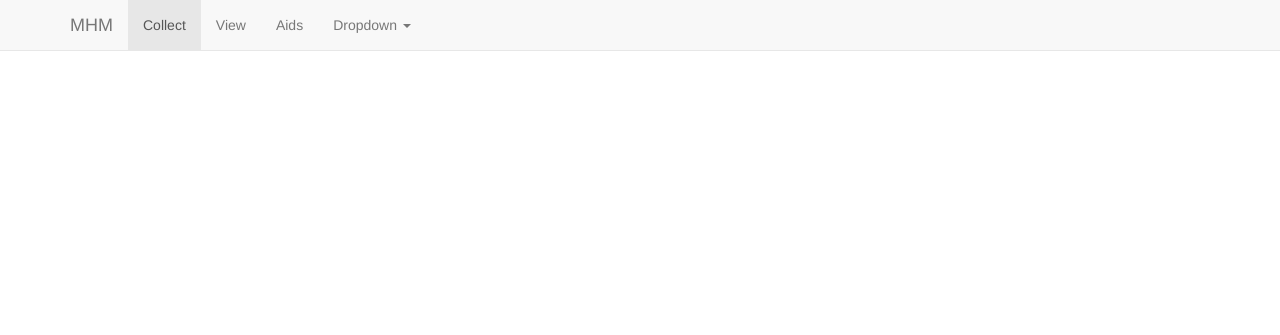
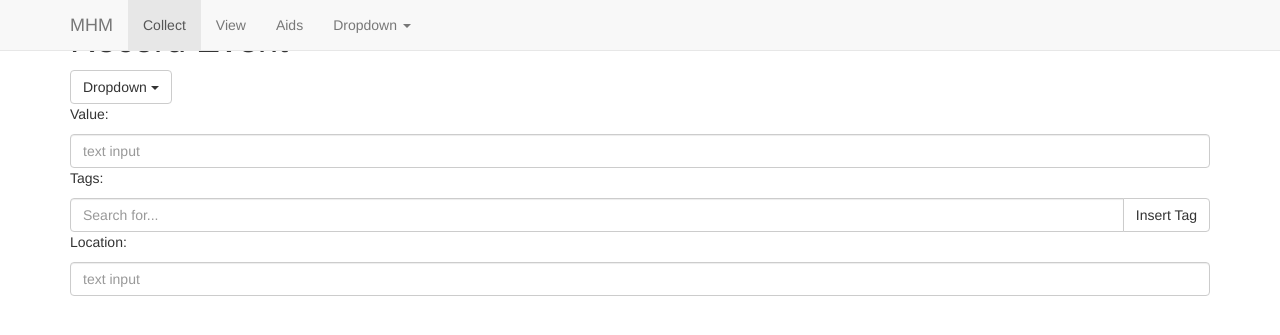
Before and after one commit to dakotahm/MHMPython, a Django app: page / in a window 1280 px wide. Shown: the top 335 px of the page. Run offline with Django 3.2, Linux system fonts and the light colour scheme; some libraries are stand-ins or nearby versions.

Commit message:
new view

```diff
--- a/RecordEvent/static/recordStyle.css
+++ b/RecordEvent/static/recordStyle.css
@@ -1,3 +1,7 @@
 .inline > * {
     display: inline-block;
 }
+
+.padding{
+    padding:10px;
+}
--- a/RecordEvent/templates/RecordEvent/Record.html
+++ b/RecordEvent/templates/RecordEvent/Record.html
@@ -1,11 +1,44 @@
-<!DOCTYPE html>
-<html lang="en">
-<head>
-    <meta charset="UTF-8">
-    <title>Title</title>
-</head>
-<body>
+
+{% extends "RecordEvent/nav.html" %}
+
 {% block content %}
+<div class="container" contenteditable="false">
+  <h1 class="">Record Event</h1>
+
+
+  <div class="dropdown padding">
+  <button class="btn btn-default dropdown-toggle" type="button" id="dropdownMenu1" data-toggle="dropdown" aria-haspopup="true" aria-expanded="true">
+    Dropdown
+    <span class="caret"></span>
+  </button>
+  <ul class="dropdown-menu" aria-labelledby="dropdownMenu1">
+    <li><a href="#">Action</a></li>
+    <li><a href="#">Another action</a></li>
+    <li><a href="#">Something else here</a></li>
+    <li role="separator" class="divider"></li>
+    <li><a href="#">Separated link</a></li>
+  </ul>
+</div>
+
+  <div class="inline padding">
+    <p class="">Value:</p>
+  		<input type="number" placeholder="text input" class="form-control">
+  </div>
+
+  <div class="inline padding">
+      <p class="">Tags:</p>
+  		<div class="input-group">
+      <input type="text" class="form-control" placeholder="Search for...">
+      <span class="input-group-btn">
+        <button class="btn btn-default" type="button">Insert Tag</button>
+      </span>
+    </div>
+  </div>
+
+  <div class="inline padding">
+      <p class="">Location:</p>
+  		<input type="text" placeholder="text input" class="form-control">
+  </div>
+
+</div>
 {% endblock %}
-</body>
-</html>
--- a/RecordEvent/templates/RecordEvent/nav.html
+++ b/RecordEvent/templates/RecordEvent/nav.html
@@ -1,7 +1,10 @@
-
-{% extends "RecordEvent/Record.html" %}
-
-{% block content %}
+<!DOCTYPE html>
+<html lang="en">
+<head>
+    <meta charset="UTF-8">
+    <title>Title</title>
+</head>
+<body>
 <link rel="stylesheet" href="https://maxcdn.bootstrapcdn.com/bootstrap/3.3.7/css/bootstrap.min.css" integrity="sha384-BVYiiSIFeK1dGmJRAkycuHAHRg32OmUcww7on3RYdg4Va+PmSTsz/K68vbdEjh4u" crossorigin="anonymous">
 {% load staticfiles %}
     <link type="text/css" href="{% static 'recordStyle.css' %}"/>
@@ -57,4 +60,8 @@
         </div>
     </div>
 </div>
+{% block content %}
 {% endblock %}
+
+</body>
+</html>
--- a/RecordEvent/views.py
+++ b/RecordEvent/views.py
@@ -1,4 +1,4 @@
 from django.shortcuts import render
 
 def index(request):
-    return render(request,'RecordEvent/nav.html')
+    return render(request,'RecordEvent/Record.html')
```
